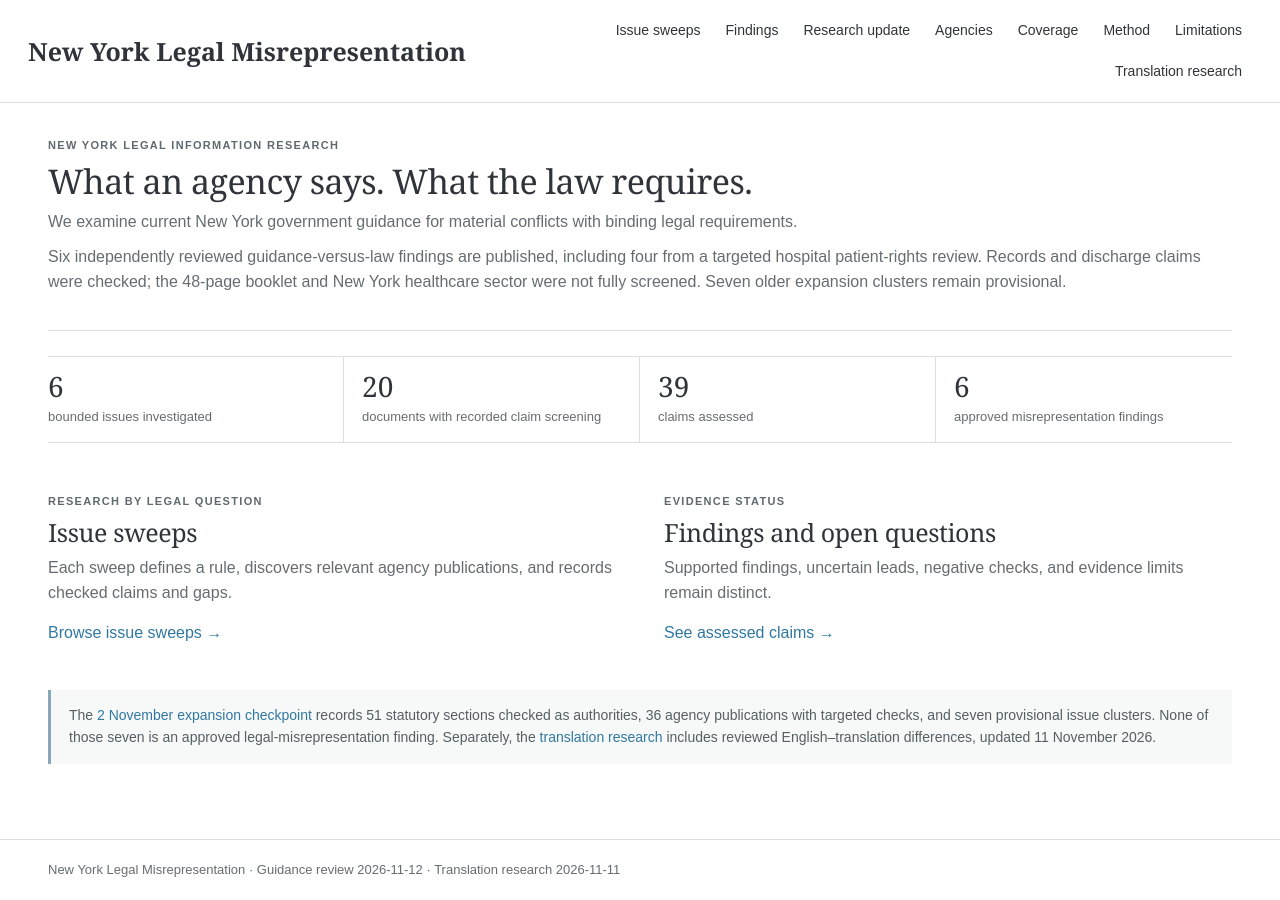
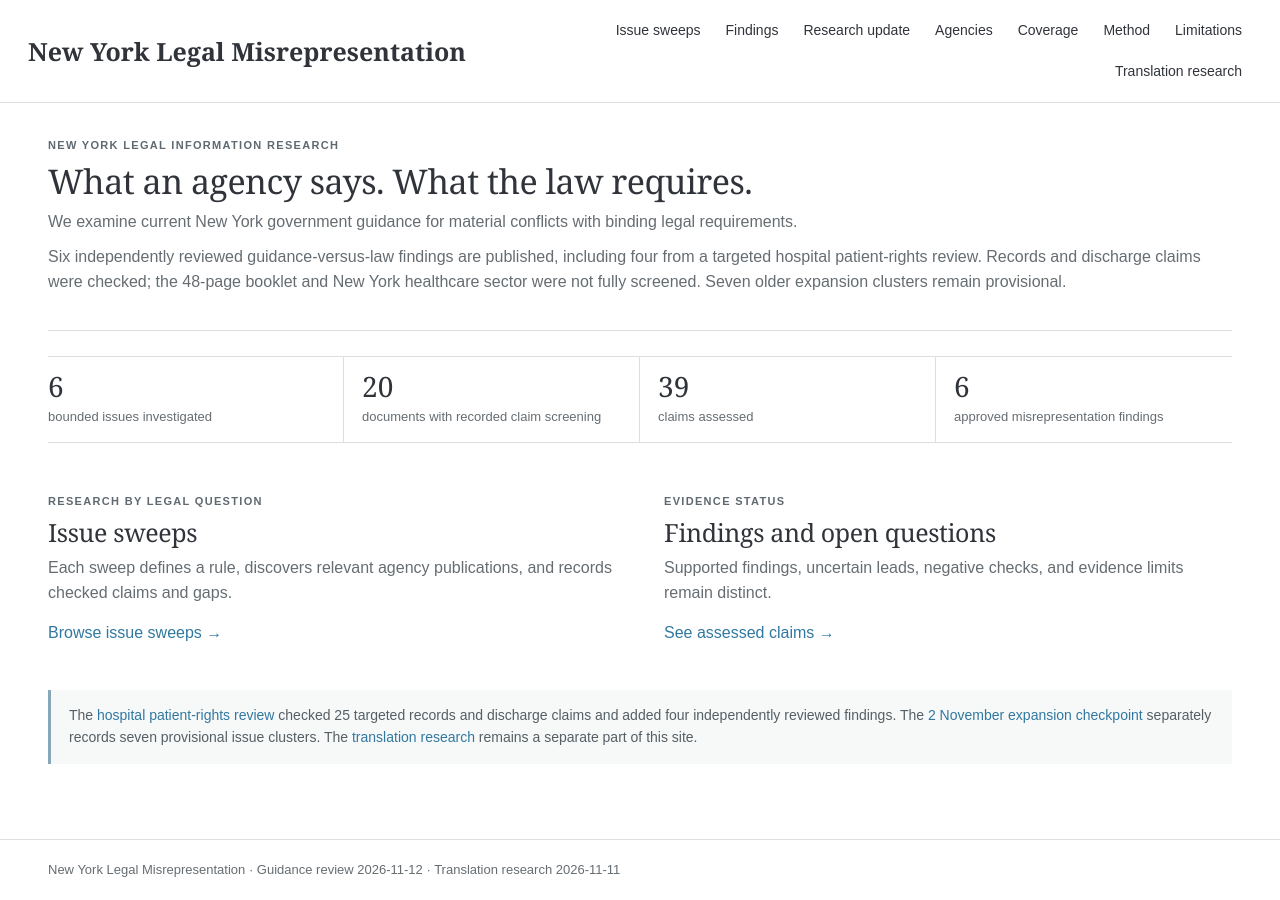
Before and after one commit to ae-oss/new-york-translation-inconsistencies, a Next.js app: page / in a window 1280 px wide. Built offline with nearby package versions, Linux system fonts and the light colour scheme.

Commit message:
Feature hospital patient-rights review

```diff
--- a/src/app/page.tsx
+++ b/src/app/page.tsx
@@ -7,6 +7,6 @@ export default function Home() {
     <div className="page-heading home-heading"><div className="eyebrow">New York legal information research</div><h1>What an agency says. What the law requires.</h1><p>We examine current New York government guidance for material conflicts with binding legal requirements.</p><p className="muted">{legal.notice}</p></div>
     <div className="stat-strip" aria-label="Research coverage"><div><strong>{c.issues}</strong><span>bounded issues investigated</span></div><div><strong>{c.screenedDocuments}</strong><span>documents with recorded claim screening</span></div><div><strong>{c.claims}</strong><span>claims assessed</span></div><div><strong>{c.published}</strong><span>approved misrepresentation findings</span></div></div>
     <div className="section-grid"><section><div className="eyebrow">Research by legal question</div><h2>Issue sweeps</h2><p>Each sweep defines a rule, discovers relevant agency publications, and records checked claims and gaps.</p><Link className="action-link" href="/issue-sweeps/">Browse issue sweeps →</Link></section><section><div className="eyebrow">Evidence status</div><h2>Findings and open questions</h2><p>Supported findings, uncertain leads, negative checks, and evidence limits remain distinct.</p><Link className="action-link" href="/findings/">See assessed claims →</Link></section></div>
-    <p className="note">The <Link href="/research-update/">2 November expansion checkpoint</Link> records 51 statutory sections checked as authorities, 36 agency publications with targeted checks, and seven provisional issue clusters. None of those seven is an approved legal-misrepresentation finding. Separately, the <Link href="/archive/translation/">translation research</Link> includes reviewed English–translation differences, updated 11 November 2026.</p>
+    <p className="note">The <Link href="/issue-sweeps/hospital-patient-rights/">hospital patient-rights review</Link> checked 25 targeted records and discharge claims and added four independently reviewed findings. The <Link href="/research-update/">2 November expansion checkpoint</Link> separately records seven provisional issue clusters. The <Link href="/archive/translation/">translation research</Link> remains a separate part of this site.</p>
   </main>;
 }
```
